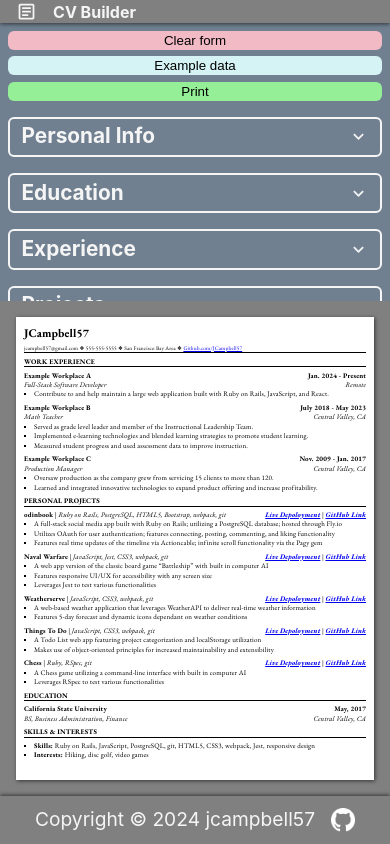
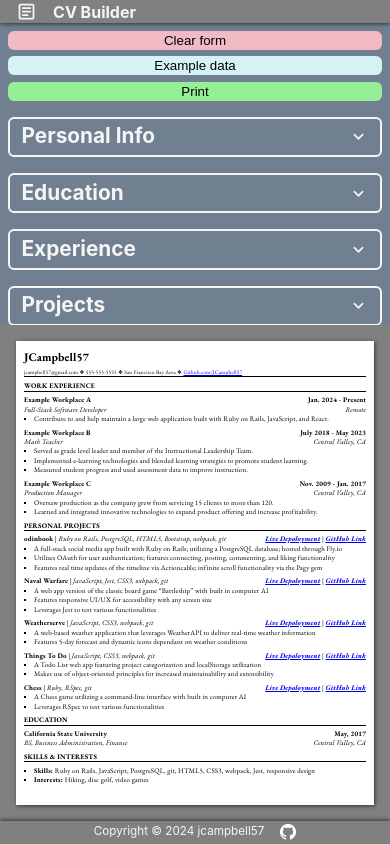
Before and after one commit to jcampbell57/cv-builder, a React app: page / in a window 390 px wide. Built offline with nearby package versions, Linux system fonts and the light colour scheme; the HTML template or start-up script is replaced by a standard one.

Commit message:
update footer responsiveness

```diff
--- a/src/styles/style.css
+++ b/src/styles/style.css
@@ -36,7 +36,7 @@
   --background-color: grey;
   --font-color: whitesmoke;
   --header-height: min(6vw, 60px);
-  --footer-height: 3rem;
+  --footer-height: min(6vw, 60px);
   --hover: hsl(0, 0%, 96%, 0.2);
   --active: hsl(0, 0%, 96%, 0.4);
 
@@ -428,7 +428,7 @@ footer {
   gap: 1rem;
 
   height: var(--footer-height);
-  font-size: 1.2rem;
+  font-size: clamp(0.6rem, 3vw, 1.2rem);
 }
 
 footer > a {
@@ -436,7 +436,7 @@ footer > a {
 }
 
 .githubIcon {
-  height: 24px;
+  height: clamp(16px, 4vw, 24px);
   transition: transform 0.3s ease-in-out;
 }
 
@@ -446,7 +446,6 @@ footer > a {
 
 /* Mobile styling */
 
-/* @media only screen and (max-width: 760px) { */
 @media only screen and (max-width: 760px) {
     .contentContainer {
     flex-direction: column;
```
